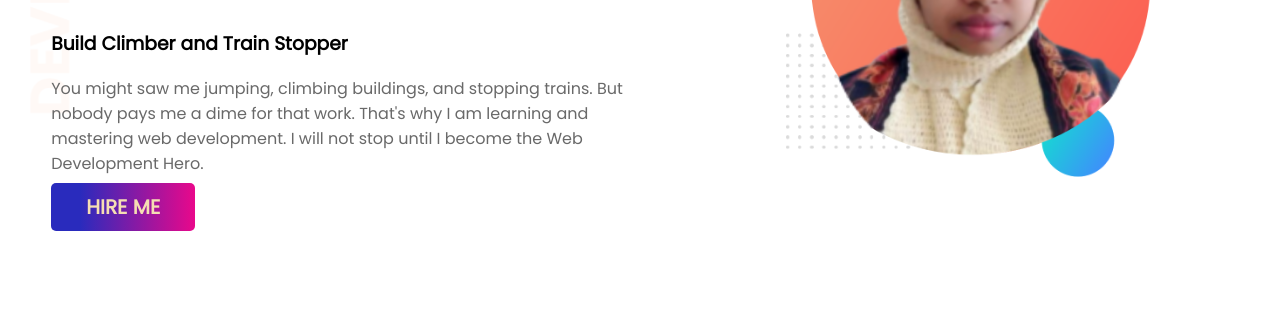
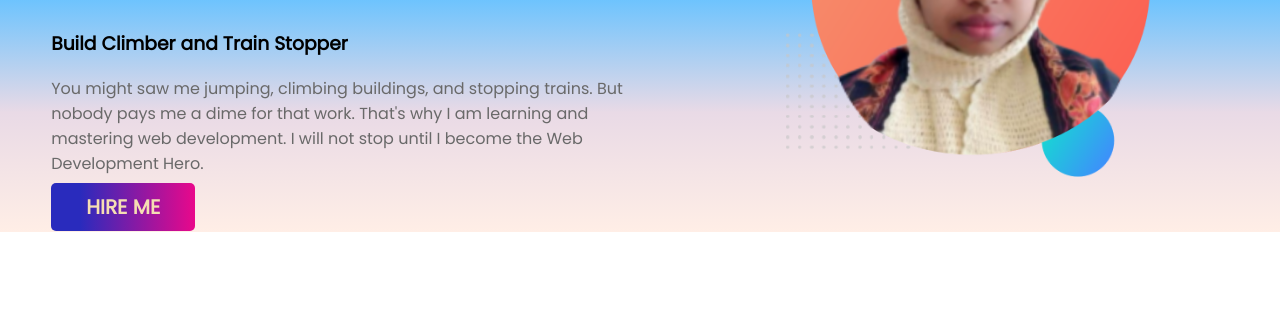
Before and after one commit to afruzaakter/My-Portfolio-website, a plain HTML site: page index.html in a window 1280 px wide. Shown: the part 246-575 px from the top of the page. Drawn offline with Linux system fonts and the light colour scheme.

Commit message:
image add

```diff
--- a/index.html
+++ b/index.html
@@ -5,6 +5,7 @@
     <meta http-equiv="X-UA-Compatible" content="IE=edge">
     <meta name="viewport" content="width=device-width, initial-scale=1.0">
     <title>Afruza Akter Sonia Portfolio Website</title>
+    <link rel="shortcut icon" href="images/fav-icon.png" type="image/x-icon">
     <link rel="stylesheet" href="style.css">
 </head>
 <body>
--- a/style.css
+++ b/style.css
@@ -22,6 +22,8 @@ p{
 .top-banner{
     background-image: url(images/top-banner.png);
     background-repeat: no-repeat;
+    background: linear-gradient(rgb(43, 42, 42), #070799, #66c2ff,
+    #e9dae6, #ffeee6);
 }
 .f-color{
     color: orange;
@@ -49,7 +51,7 @@ p{
 .dream-banner{
     background-image: url(images/dream-bg.png);
     background-repeat: no-repeat;
-    background-position: right;
+   background-position: right;
 }
 /* section-4 start */
 .experiences-area{
```
